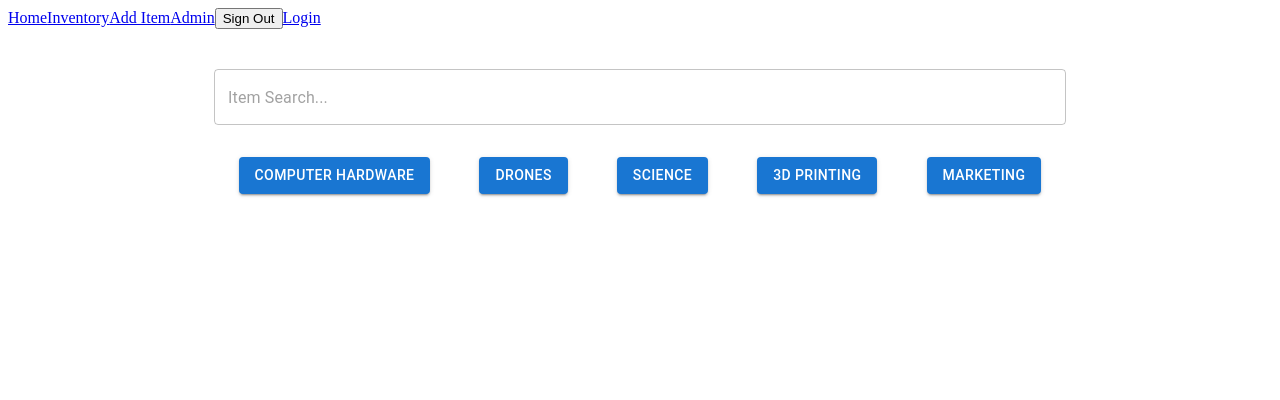
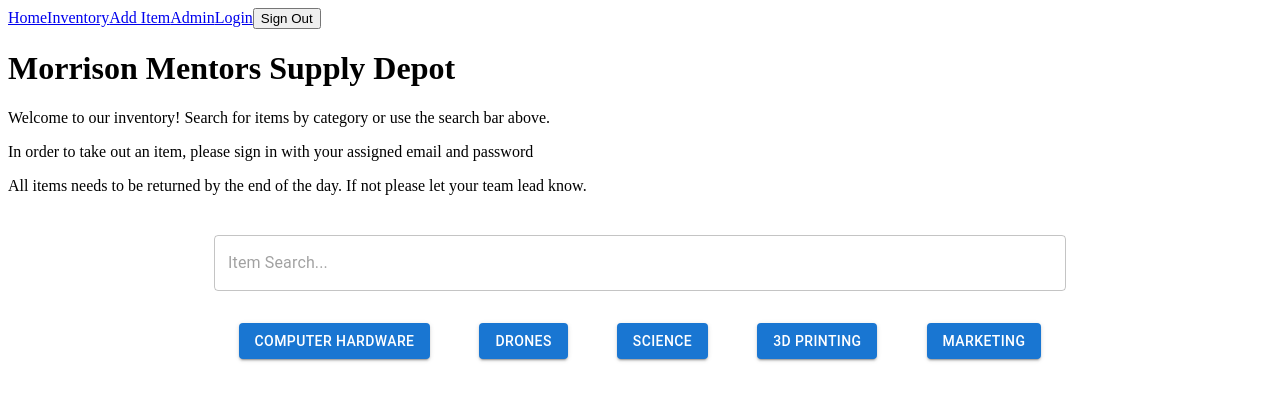
Before and after one commit to brad434/Inventory_App, a React (Vite) app in the folder client/inventory-client/: page / in a window 1280 px wide. Shown: the top 400 px of the page. Built offline with nearby package versions, Linux system fonts and the light colour scheme.

Commit message:
updated homepage and navbar sign out button

```diff
--- a/client/inventory-client/src/components/CategoryComponent.jsx
+++ b/client/inventory-client/src/components/CategoryComponent.jsx
@@ -23,9 +23,10 @@ const CategoryComponent = () => {
   return (
     <div>
       <h1>{category} Page</h1>
+      <button onClick={() => window.location.href = '/'}>Back to Home</button>
       <ul>
         {products.map(product => (
-          <li key={product._id}>Name: {product.itemName} - Image: <img src={product.image} /> - Avaiable: {product.quantity}</li>
+          <li key={product._id}>Name: {product.itemName} - Image: <img src={product.image} /> - Available: {product.quantity}</li>
         ))}
       </ul>
     </div>
--- a/client/inventory-client/src/components/NavBar.jsx
+++ b/client/inventory-client/src/components/NavBar.jsx
@@ -26,8 +26,8 @@ const NavBar = ({ isLoggedIn, isAdmin, handleLogout }) => {
       {<Link to="/inventory">Inventory</Link>}
       {<Link to="/add">Add Item</Link>}
       {<Link to="/admin">Admin</Link>}
+      {<Link to="/login">Login</Link>}
       <button onClick={handleSignOut}>Sign Out</button>
-      {<Link to="/login">Login</Link>}
     </nav>
   );
 };
--- a/client/inventory-client/src/pages/HomePage.jsx
+++ b/client/inventory-client/src/pages/HomePage.jsx
@@ -15,6 +15,12 @@ const SearchAppBar = () => {
 
   return (
     <Box sx={{ flexGrow: 1 }}>
+      <>
+        <h1>Morrison Mentors Supply Depot </h1>
+        <p>Welcome to our inventory! Search for items by category or use the search bar above.</p>
+        <p>In order to take out an item, please sign in with your assigned email and password</p>
+        <p>All items needs to be returned by the end of the day. If not please let your team lead know.</p>
+      </>
 
       <Container maxWidth="md" sx={{ textAlign: 'center', mt: 5 }}>
         {/* Search Bar */}
```
